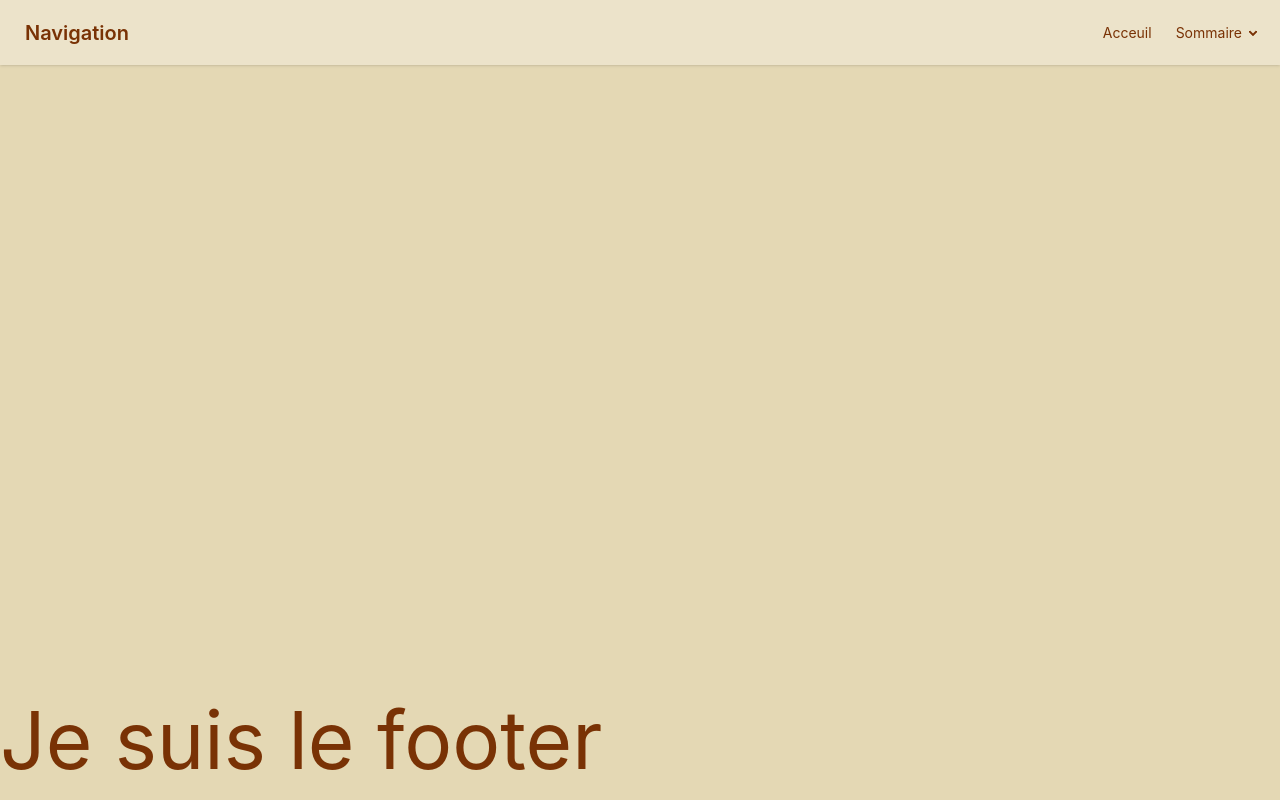
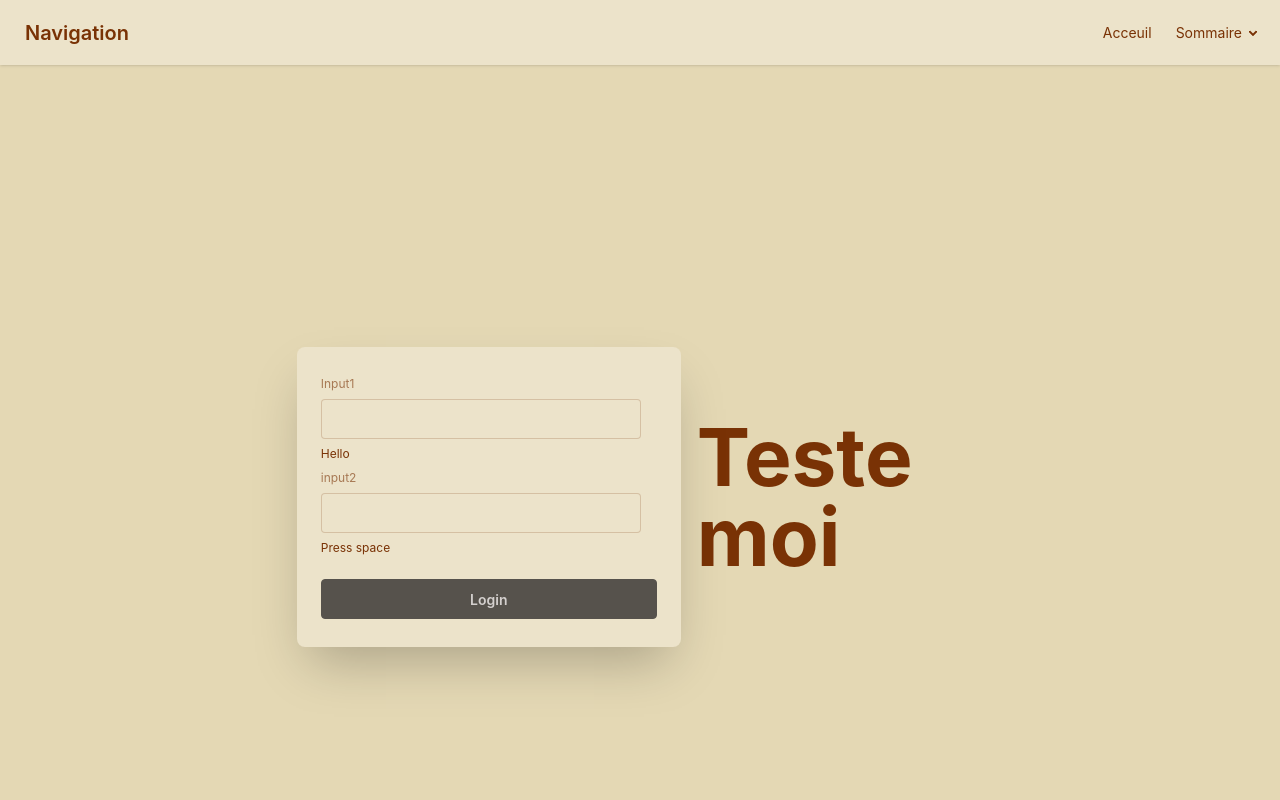
Before and after one commit to lasi23/courVue, a Vue app: page /EventBinding in a window 1280 px wide. Shown: the top 800 px of the page. Built offline with nearby package versions, Linux system fonts and the light colour scheme.

Commit message:
feat: exo event binding

```diff
--- a/src/components/AppHeader.vue
+++ b/src/components/AppHeader.vue
@@ -16,6 +16,7 @@
             <li><RouterLink to="TaskList">TaskList</RouterLink></li>
             <li><RouterLink to="DataUser">DataUser</RouterLink></li>
             <li><RouterLink to="Count">Count</RouterLink></li>
+            <li><RouterLink to="EventBinding">EventBinding</RouterLink></li>
           </ul>
         </details>
       </li>
--- a/src/components/Count.vue
+++ b/src/components/Count.vue
@@ -1,9 +1,17 @@
 <template>
-    <div class="contener-count">
+
+
+    <div class="card w-96 bg-base-100 card-md shadow-sm">
+    <div class="card-body">
+        <div class="contener-count">
         <button class="btn btn-error" @click="moin()">-</button>
         <p>Le nombre est : {{ count }}</p>
         <button class="btn btn-error" @click="plus">+</button>
     </div>
+    </div>
+    </div>
+
+
 </template>
 
 <script setup lang='js'>
--- /dev/null
+++ b/src/components/EventBinding.vue
@@ -0,0 +1,51 @@
+<template>
+    <div class="hero bg-base-200 min-h-screen">
+  <div class="hero-content flex-col lg:flex-row-reverse">
+    <div class="text-center lg:text-left">
+      <h1 class="text-5xl font-bold">Teste moi</h1>
+
+    </div>
+    <div class="card bg-base-100 w-full max-w-sm shrink-0 shadow-2xl">
+      <div class="card-body">
+        <fieldset class="fieldset">
+
+          <label class="label">Input1</label>
+          <input v-on:input="capterInput($event)" type="texte" class="input"/>
+          <p>{{ uneString }}</p>
+
+          <label class="label">input2</label>
+          <input v-on:keyup.space="capterSpace($event)" type="texte" class="input"  />
+          <p>{{ uneString2 }}</p>
+
+          <button v-on:click="alertg" class="btn btn-neutral mt-4">Login</button>
+        </fieldset>
+      </div>
+    </div>
+  </div>
+</div>
+</template>
+
+<script setup lang='js'>
+import { ref } from 'vue';
+
+const uneString = ref('Hello');
+
+function capterInput(event) {
+    uneString.value = event.target.value;
+}
+
+const uneString2 = ref('Press space');
+
+function capterSpace(e){
+    uneString2.value = event.target.value;
+}
+
+function alertg(){
+    alert("alert générale")
+}
+
+
+</script>
+
+<style scoped lang="css">
+</style>
--- a/src/router/index.js
+++ b/src/router/index.js
@@ -8,6 +8,7 @@ const router = createRouter({
         { path: '/TaskList', name: 'TaskList', component: () => import('../components/TaskList.vue') },
         { path: '/DataUser', name: 'DataUser', component: () => import('../components/DataUser.vue') },
         { path: '/Count', name: 'Count', component: () => import('../components/Count.vue') },
+        { path: '/EventBinding', name: 'EventBinding', component: () => import('../components/EventBinding.vue') },
     ],
 });
 
```
